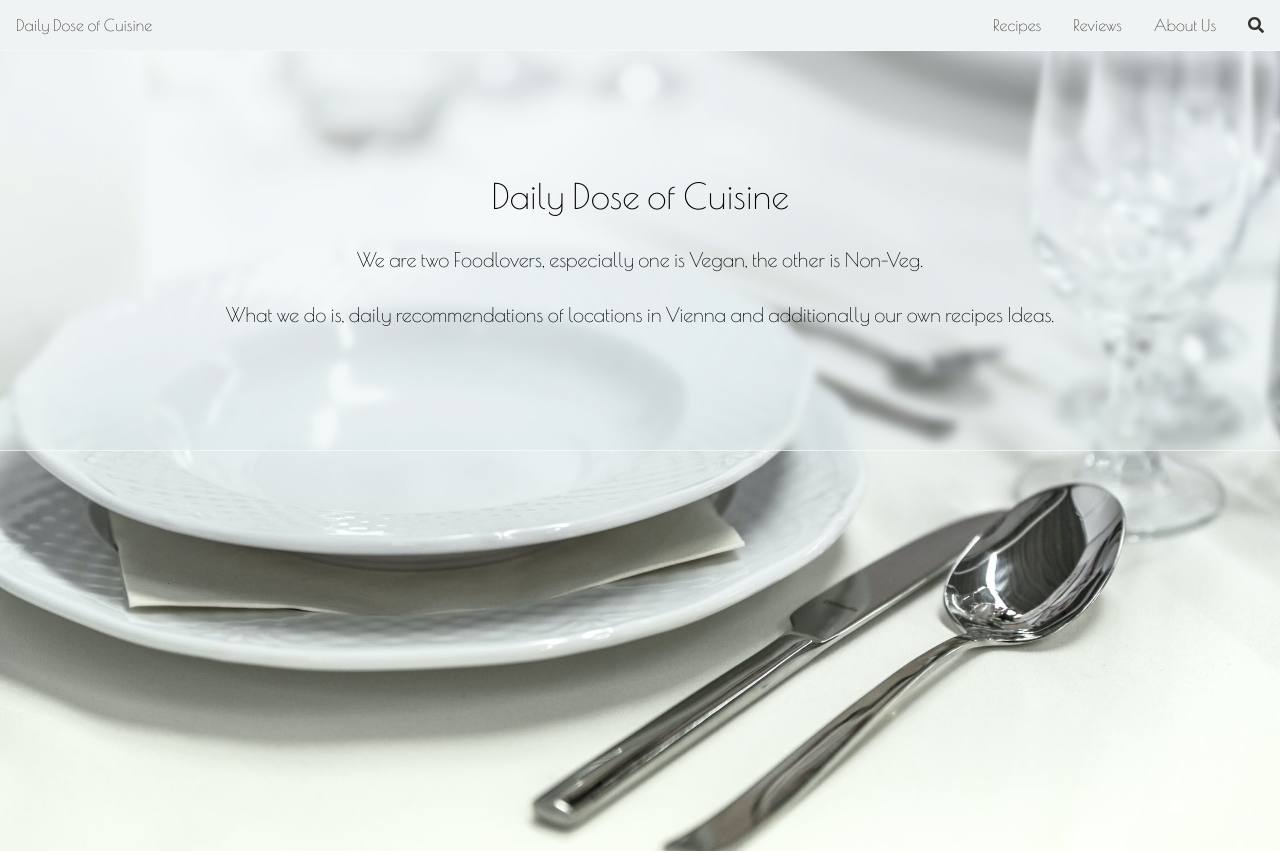
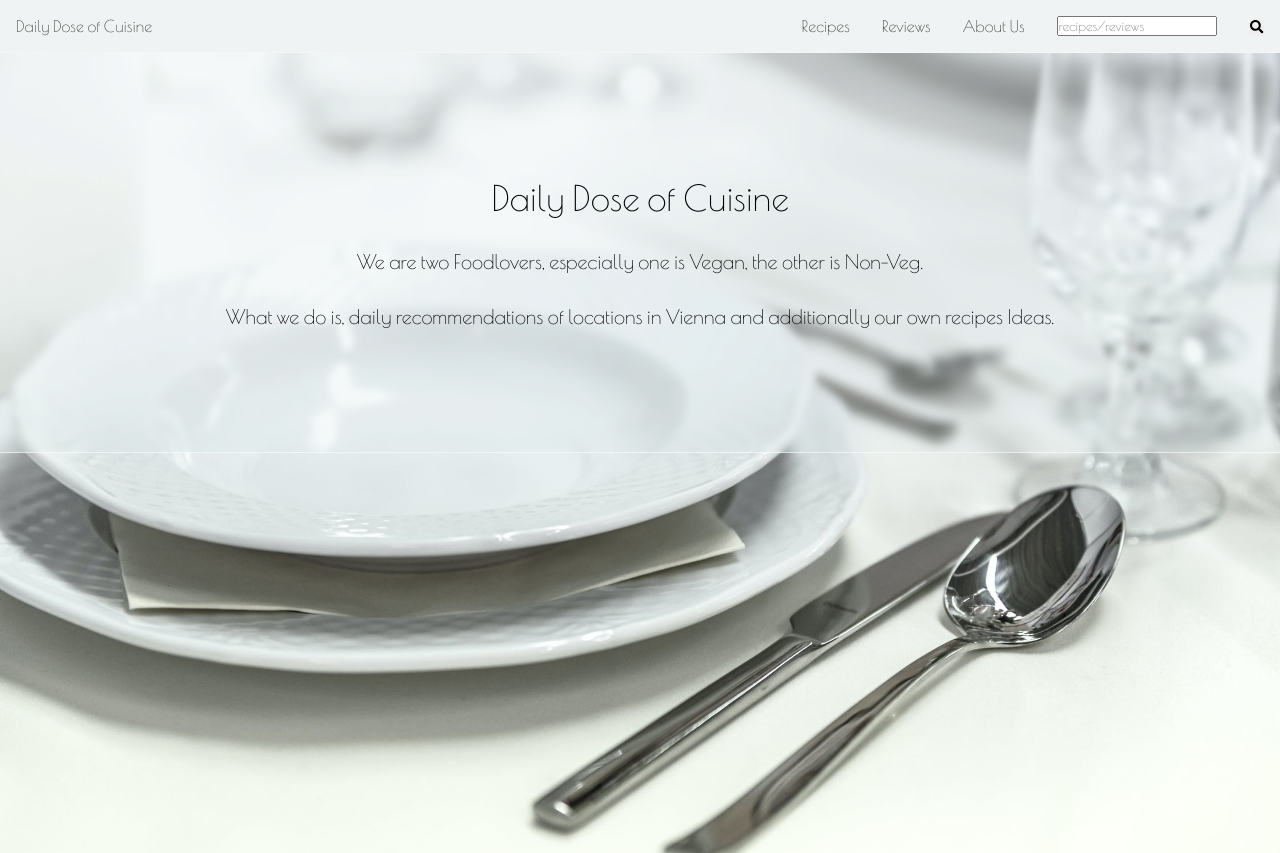
Before and after one commit to loveeyk/ddoc, an Angular app: page / in a window 1280 px wide. Built offline with nearby package versions, Linux system fonts and the light colour scheme.

Commit message:
button, inputfield

```diff
--- a/src/app/navbar/navbar.component.html
+++ b/src/app/navbar/navbar.component.html
@@ -1,11 +1,17 @@
 <nav class="navbar">
     <ul>
         <li class="logo">Daily Dose of Cuisine</li>
-        <li>Recipes</li>
-        <li>Reviews</li>
-        <li>About Us</li>
+        <li><a href="#">Recipes</a></li>
+        <li><a href="#">Reviews</a></li>
+        <li><a href="#">About Us</a></li>
+
         <li>
-            <fa-icon [icon]="searchicon"></fa-icon>
+            <input type="search" placeholder="recipes/reviews">
+        </li>
+        <li>
+            <button type="button">
+                <fa-icon [icon]="searchicon"></fa-icon>
+            </button>
         </li>
     </ul>
 </nav>
--- a/src/app/navbar/navbar.component.scss
+++ b/src/app/navbar/navbar.component.scss
@@ -20,6 +20,14 @@
         li {
             display: inline-block;
             margin: 1rem;
+            a {
+                color: #33342e;
+                text-decoration: none;
+            }
+            button {
+                border: 1px solid transparent;
+                cursor: pointer;
+            }
         }
     }
 }
```
